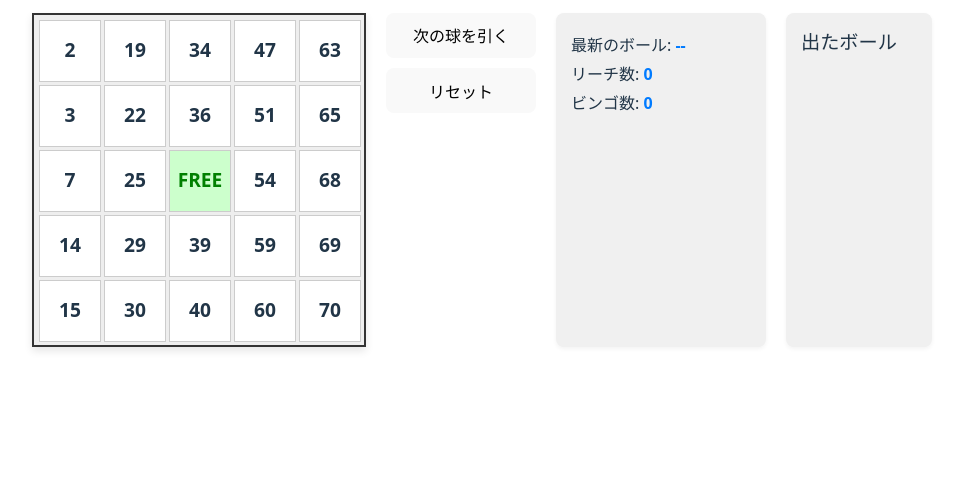
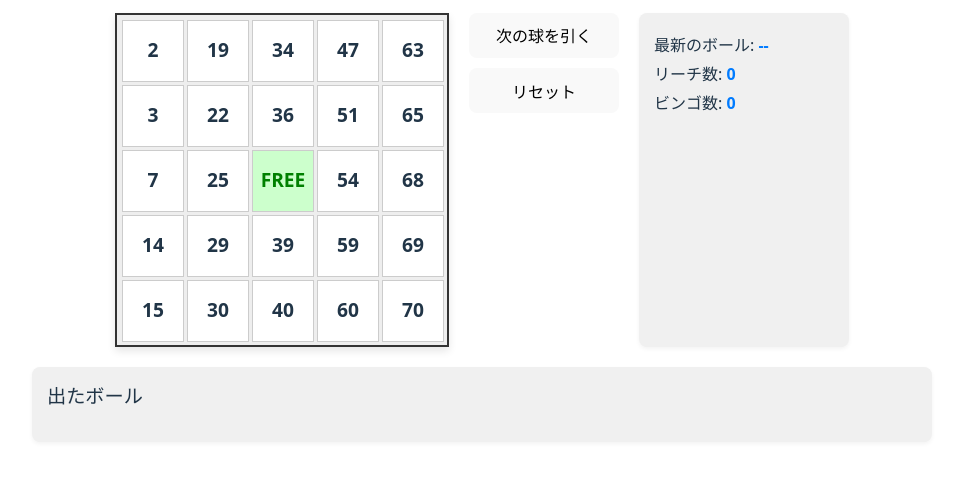
Before and after one commit to Magiri1115/bingo-game, a website built with Vite: page index.html in a window 1280 px wide. Shown: the part 98-578 px from the top of the page, without its empty margins (158-1121 px from the left). Built offline with nearby package versions, Linux system fonts and the light colour scheme.

```diff
--- a/src/style.css
+++ b/src/style.css
@@ -151,7 +151,7 @@ button:focus-visible {
   padding: 15px;
   border-radius: 8px;
   text-align: left;
-  flex-grow: 1;
+  width: 100%;
   box-shadow: 0 2px 4px rgba(0, 0, 0, 0.05);
 }
 
```
